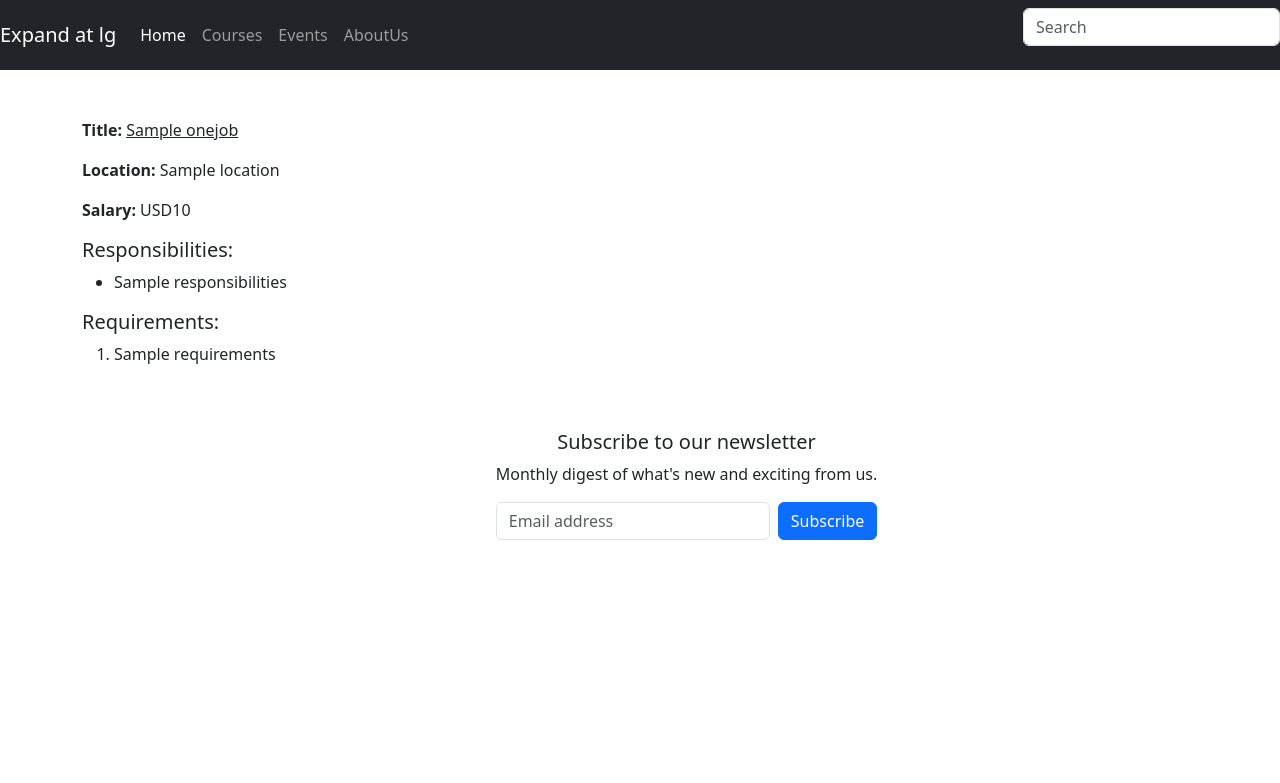
After one commit to tsrtravel/jovian-careers-website-v2.1, a Flask app: template templates/loadjobdetails.html in a window 1280 px wide. The commit adds this page. Shown: the top 783 px of the page. Run offline with Flask 3, Linux system fonts and the light colour scheme; the template is opened without the code that fills it: most values are stand-ins (such as "Sample title", 1, 10 or a date in 2020).

Commit message:
Added dynamic pages for each job

```diff
--- a/main.py
+++ b/main.py
@@ -1,7 +1,7 @@
 from flask import Flask, render_template,jsonify
 # you can import a function from database.py to this file as a module/library
 from database import load_jobs_from_database
-
+from database import load_job_from_db
 
 # flask is a module
 # Flask is a class within the module flask
@@ -16,6 +16,16 @@ def hello_world():
 # we created python list which has to be sent as data to the HTML page.
   return render_template('home.html', myJobs=multiplejobs)
 
+# creating a DYNAMIC ROUTE in FLASK. Meaning we want to display the Job details for a particular ID.
+@app.route("/job/<id>")
+def show_job(id):
+  print("The ID is...",id)
+  job=load_job_from_db(id)
+  print("THE JOB DETAILS ARE....",job)
+  if not job:
+    return "Hey...Page not found",404
+  #return jsonify(job)
+  return render_template('loadjobdetails.html',onejob=job)
 
 if __name__=="__main__":
   print("I am inside the If Loop")
--- /dev/null
+++ b/templates/bootstrap.html
@@ -0,0 +1,3 @@
+    <meta charset="utf-8">
+    <meta name="viewport" content="width=device-width, initial-scale=1">
+    <link href="https://cdn.jsdelivr.net/npm/bootstrap@5.3.0-alpha1/dist/css/bootstrap.min.css" rel="stylesheet" integrity="sha384-GLhlTQ8iRABdZLl6O3oVMWSktQOp6b7In1Zl3/Jr59b6EGGoI1aFkw7cmDA6j6gD" crossorigin="anonymous">
--- a/templates/footer.html
+++ b/templates/footer.html
@@ -1,4 +1,3 @@
-<!-- mobile compliant naming convention - class=col-md-5 -->
   <div class="col-md-11 offset-md-1 mb-3 d-flex justify-content-center">
         <form>
           <h5 align="center">Subscribe to our newsletter</h5>
--- /dev/null
+++ b/templates/loadjobdetails.html
@@ -0,0 +1,61 @@
+<html>
+  <head>
+    <!-- always include this above the "title" tag -->
+    {% include 'bootstrap.html' %}
+    <title>
+      Jovian Careers
+    </title>
+  </head>
+
+  <body>
+    <div class="row">
+    {% include 'navbar.html' %}
+    </div>
+
+    <!-- class=container must be defined to use Bootstrap GRID SYSTEM -->
+    <div class="container">
+      <br><br>
+      <!-- to display name:value pair together always use the <p> tag. <h> tag would push the value to next line. -->
+      <p class="text-left"><b>Title:</b> <u>{{onejob.title}}</u></p>
+
+     <p class="text-left"><b>Location:</b> {{onejob.location}}
+
+     <p class="text-left"><b>Salary:</b> {{onejob.currency}}{{onejob.salary}}
+
+
+     <div class="row">
+   <!-- here beacuse we want the details of responsibilities, we use <h> tag instead of <p> tag -->
+       <h5 class="">Responsibilities:</h5>
+        <div class="text-left">
+        <ul>
+           <!-- creating an unordered list, which means we get a bulleted listing -->
+           <!-- splitting based on new line -->
+          {% for line in onejob.responsibilities.split("\n") %}
+           <li>
+             {{line}}
+           </li>
+          {% endfor %}
+         </ul>
+        </div>
+     </div>
+
+      <div class="row">
+      <h5 class="">Requirements:</h5>
+        <!-- creating an ordered list, which means we get a numbered listing -->
+        <div class="text-left">
+           <ol>
+            {% for line in onejob.requirements.split("\n") %}
+              <li> {{onejob.requirements}} </li>
+            {% endfor %}
+          </ol>
+        </div
+      </div>
+     </div>
+    <br><br>
+
+    <div>
+     {% include 'footer.html' %}
+    </div>
+
+  </body>
+</html>
--- a/templates/navbar.html
+++ b/templates/navbar.html
@@ -8,7 +8,9 @@
       <div class="collapse navbar-collapse" id="navbarsExample05">
         <ul class="navbar-nav me-auto mb-2 mb-lg-0">
           <li class="nav-item">
-            <a class="nav-link active" aria-current="page" href="https://jovian-careers-website/home">Home</a>
+            <!-- ON CLICKING HOME link, WE WANT TO MOVE BACK TO THE HOME PAGE -->
+            <!-- HENCE WE JUST GIVE A / in HREF -->
+            <a class="nav-link active" aria-current="page" href="/">Home</a>
           </li>
           <li class="nav-item">
             <a class="nav-link" href="https://https://jovian-careers-website/Courses">Courses</a>
```
Also changed, not shown: database.py (+17 -0 lines), templates/alljobs.html (added, +34 -0 lines), templates/home.html (+13 -49 lines).
